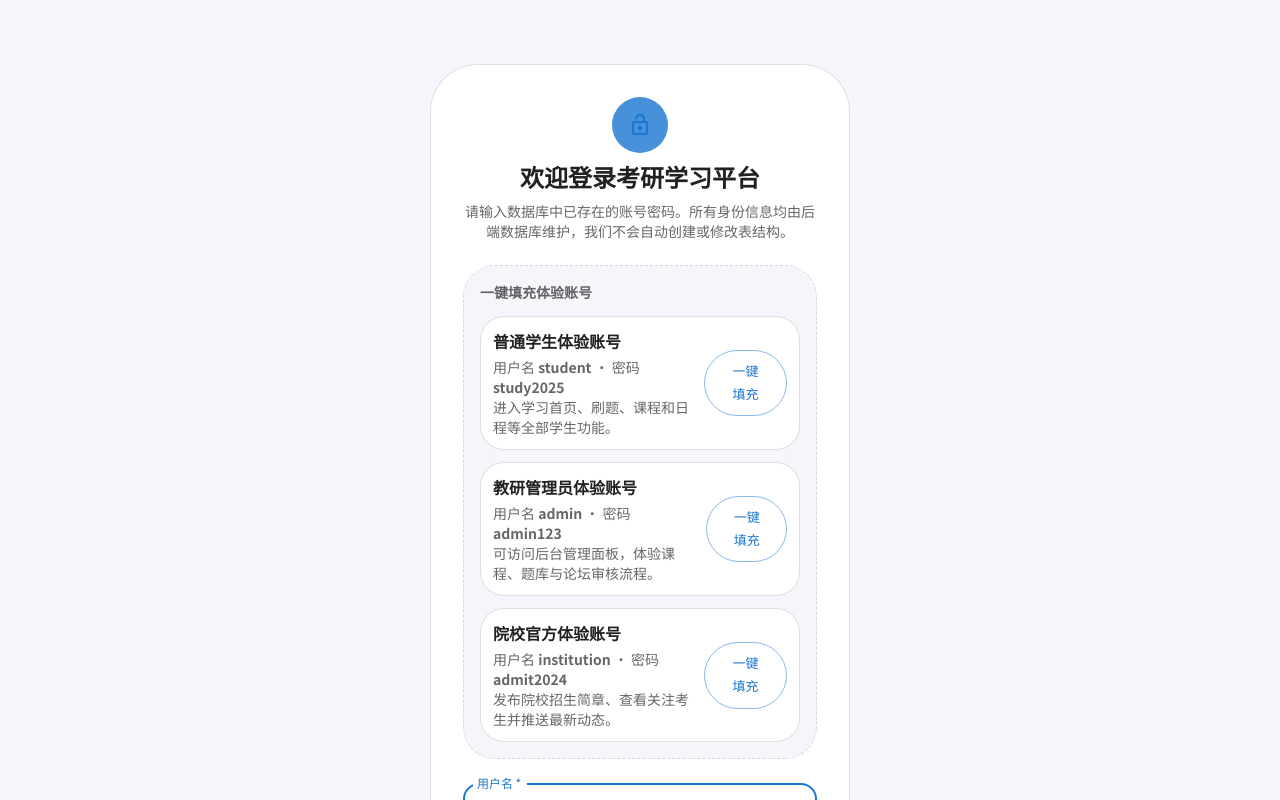
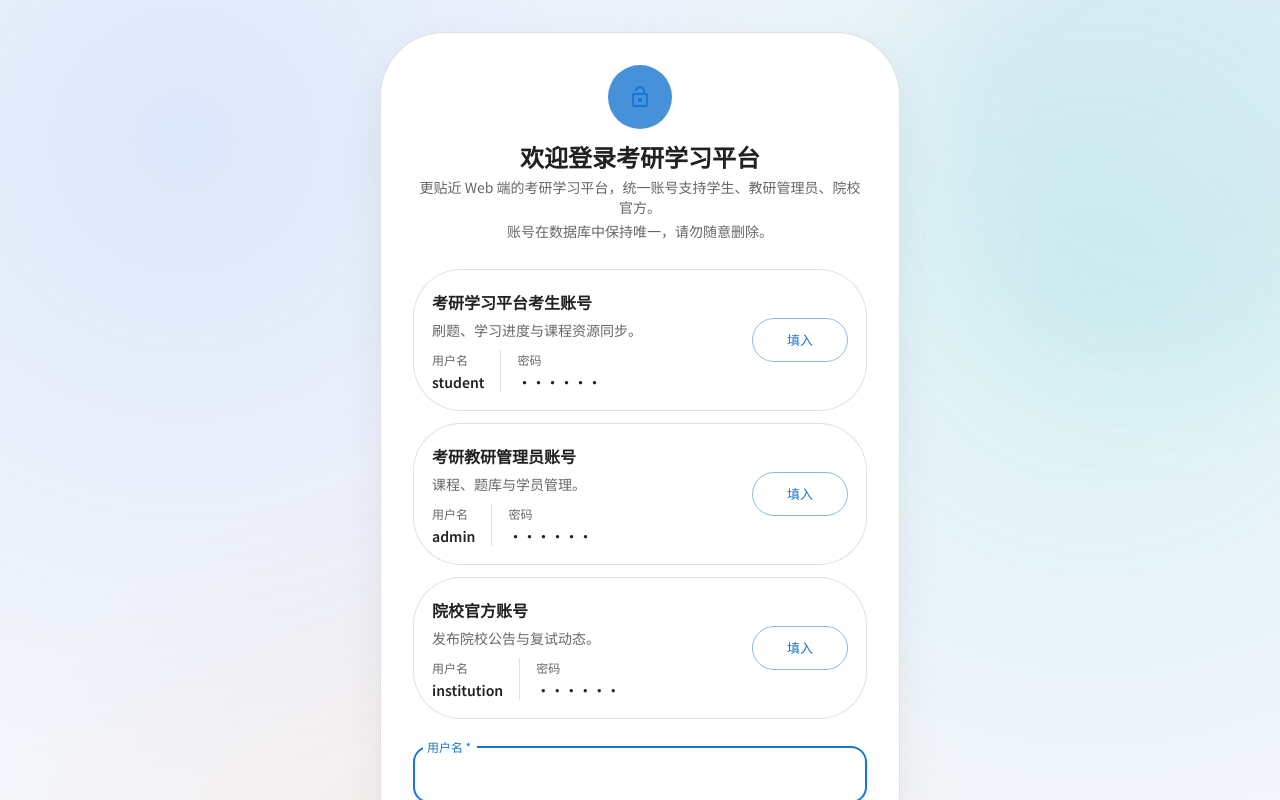
Before and after one commit to z1x2c3v4b5n6/bigwork, a React (Vite) app in the folder frontend/: page /login in a window 1280 px wide. Shown: the top 800 px of the page. Built offline with nearby package versions, Linux system fonts and the light colour scheme; no server answers.

Commit message:
Enhance login background visuals

```diff
--- a/frontend/src/pages/Login.tsx
+++ b/frontend/src/pages/Login.tsx
@@ -3,6 +3,7 @@ import {
   Alert,
   Box,
   Button,
+  Divider,
   Paper,
   Stack,
   TextField,
@@ -18,38 +19,6 @@ interface LocationState {
   };
 }
 
-interface DemoAccount {
-  key: string;
-  label: string;
-  username: string;
-  password: string;
-  description: string;
-}
-
-const demoAccounts: DemoAccount[] = [
-  {
-    key: 'student',
-    label: '普通学生体验账号',
-    username: 'student',
-    password: 'study2025',
-    description: '进入学习首页、刷题、课程和日程等全部学生功能。',
-  },
-  {
-    key: 'admin',
-    label: '教研管理员体验账号',
-    username: 'admin',
-    password: 'admin123',
-    description: '可访问后台管理面板，体验课程、题库与论坛审核流程。',
-  },
-  {
-    key: 'institution',
-    label: '院校官方体验账号',
-    username: 'institution',
-    password: 'admit2024',
-    description: '发布院校招生简章、查看关注考生并推送最新动态。',
-  },
-];
-
 const Login = () => {
   const { login, loading, user } = useAuth();
   const navigate = useNavigate();
@@ -61,11 +30,26 @@ const Login = () => {
   const [password, setPassword] = useState('');
   const [error, setError] = useState<string | null>(null);
 
-  const handleUseAccount = (account: DemoAccount) => {
-    setUsername(account.username);
-    setPassword(account.password);
-    setError(null);
-  };
+  const quickAccounts = [
+    {
+      title: '考研学习平台考生账号',
+      description: '刷题、学习进度与课程资源同步。',
+      username: 'student',
+      password: 'study2025',
+    },
+    {
+      title: '考研教研管理员账号',
+      description: '课程、题库与学员管理。',
+      username: 'admin',
+      password: 'admin123',
+    },
+    {
+      title: '院校官方账号',
+      description: '发布院校公告与复试动态。',
+      username: 'institution',
+      password: 'admit2024',
+    },
+  ];
 
   useEffect(() => {
     if (user) {
@@ -85,25 +69,69 @@ const Login = () => {
     }
   };
 
+  const handleFill = (fillUsername: string, fillPassword: string) => {
+    setUsername(fillUsername);
+    setPassword(fillPassword);
+    setError(null);
+  };
+
   return (
-    <Box sx={{ display: 'flex', justifyContent: 'center', py: 8 }}>
+    <Box
+      sx={{
+        minHeight: '100vh',
+        position: 'relative',
+        overflow: 'hidden',
+        bgcolor: 'linear-gradient(135deg, #f0f5ff 0%, #f9fcff 40%, #f5f7fb 100%)',
+        '&::before': {
+          content: '""',
+          position: 'absolute',
+          inset: -120,
+          background:
+            'radial-gradient(circle at 20% 20%, rgba(57, 130, 255, 0.12), transparent 40%),' +
+            'radial-gradient(circle at 80% 30%, rgba(0, 200, 180, 0.12), transparent 38%),' +
+            'radial-gradient(circle at 40% 80%, rgba(255, 163, 102, 0.12), transparent 36%)',
+          zIndex: 0,
+        },
+        '&::after': {
+          content: '""',
+          position: 'absolute',
+          width: 520,
+          height: 520,
+          borderRadius: '50%',
+          background:
+            'linear-gradient(145deg, rgba(57, 130, 255, 0.08), rgba(0, 200, 180, 0.06))',
+          filter: 'blur(60px)',
+          top: { xs: -180, sm: -140 },
+          right: { xs: -220, sm: -160 },
+          zIndex: 0,
+        },
+        display: 'flex',
+        justifyContent: 'center',
+        alignItems: 'center',
+        p: { xs: 2, sm: 4 },
+      }}
+    >
       <Paper
         elevation={0}
         sx={{
           width: '100%',
-          maxWidth: 420,
-          p: 4,
-          borderRadius: 3,
+          maxWidth: 520,
+          p: { xs: 3, sm: 4 },
+          borderRadius: 4,
           border: '1px solid',
           borderColor: 'divider',
+          bgcolor: '#ffffff',
+          boxShadow: '0 18px 48px rgba(0,0,0,0.06)',
+          position: 'relative',
+          zIndex: 1,
         }}
       >
-        <Stack spacing={3}>
-          <Stack spacing={1} alignItems="center">
+        <Stack spacing={3.5}>
+          <Stack spacing={1.5} alignItems="center" textAlign="center">
             <Box
               sx={{
-                width: 56,
-                height: 56,
+                width: 64,
+                height: 64,
                 borderRadius: '50%',
                 bgcolor: 'primary.light',
                 color: 'primary.main',
@@ -112,69 +140,75 @@ const Login = () => {
                 justifyContent: 'center',
               }}
             >
-              <LockOpenIcon />
+              <LockOpenIcon fontSize="medium" />
             </Box>
+            <Stack spacing={0.5}>
               <Typography variant="h5" fontWeight={700}>
                 欢迎登录考研学习平台
               </Typography>
-            <Typography variant="body2" color="text.secondary" textAlign="center">
-              请输入数据库中已存在的账号密码。所有身份信息均由后端数据库维护，我们不会自动创建或修改表结构。
+              <Typography variant="body2" color="text.secondary">
+                更贴近 Web 端的考研学习平台，统一账号支持学生、教研管理员、院校官方。
+              </Typography>
+              <Typography variant="body2" color="text.secondary">
+                账号在数据库中保持唯一，请勿随意删除。
               </Typography>
             </Stack>
+          </Stack>
 
-          {error ? <Alert severity="error">{error}</Alert> : null}
-
-          <Box
+          <Stack spacing={1.5}>
+            {quickAccounts.map((item) => (
+              <Paper
+                key={item.username}
+                variant="outlined"
                 sx={{
-              border: '1px dashed',
+                  p: 2.25,
+                  borderRadius: 3,
+                  display: 'flex',
+                  alignItems: 'center',
+                  gap: 2,
                   borderColor: 'divider',
-              borderRadius: 2,
-              p: 2,
-              bgcolor: 'background.default',
                 }}
               >
-            <Stack spacing={1.5}>
-              <Typography variant="subtitle2" color="text.secondary" fontWeight={600}>
-                一键填充体验账号
-              </Typography>
-              {demoAccounts.map((account) => (
-                <Stack
-                  key={account.key}
-                  direction={{ xs: 'column', sm: 'row' }}
-                  spacing={1}
-                  alignItems={{ xs: 'flex-start', sm: 'center' }}
-                  justifyContent="space-between"
-                  sx={{
-                    borderRadius: 1.5,
-                    border: '1px solid',
-                    borderColor: 'divider',
-                    p: 1.5,
-                    bgcolor: 'background.paper',
-                  }}
-                >
-                  <Box>
-                    <Typography variant="body1" fontWeight={600}>
-                      {account.label}
+                <Box sx={{ flex: 1 }}>
+                  <Typography variant="subtitle1" fontWeight={700}>
+                    {item.title}
                   </Typography>
                   <Typography variant="body2" color="text.secondary" sx={{ mt: 0.5 }}>
-                      用户名 <strong>{account.username}</strong> · 密码 <strong>{account.password}</strong>
+                    {item.description}
                   </Typography>
-                    <Typography variant="body2" color="text.secondary">
-                      {account.description}
+                  <Stack direction="row" spacing={2} sx={{ mt: 1.25 }}>
+                    <Stack spacing={0.25}>
+                      <Typography variant="caption" color="text.secondary">
+                        用户名
                       </Typography>
+                      <Typography variant="body2" fontWeight={600}>
+                        {item.username}
+                      </Typography>
+                    </Stack>
+                    <Divider flexItem orientation="vertical" />
+                    <Stack spacing={0.25}>
+                      <Typography variant="caption" color="text.secondary">
+                        密码
+                      </Typography>
+                      <Typography variant="body2" fontWeight={600}>
+                        ••••••
+                      </Typography>
+                    </Stack>
+                  </Stack>
                 </Box>
                 <Button
                   variant="outlined"
                   size="small"
-                    onClick={() => handleUseAccount(account)}
-                    disabled={loading}
+                  onClick={() => handleFill(item.username, item.password)}
+                  sx={{ minWidth: 96, borderRadius: 2 }}
                 >
-                    一键填充
+                  填入
                 </Button>
-                </Stack>
+              </Paper>
             ))}
           </Stack>
-          </Box>
+
+          {error ? <Alert severity="error">{error}</Alert> : null}
 
           <Box component="form" onSubmit={handleSubmit} noValidate>
             <Stack spacing={2}>
@@ -199,10 +233,16 @@ const Login = () => {
                 variant="contained"
                 size="large"
                 disabled={loading}
+                sx={{ borderRadius: 2, py: 1.4 }}
               >
                 {loading ? '正在登录…' : '登录'}
               </Button>
-              <Button component={RouterLink} to="/register" disabled={loading}>
+              <Button
+                component={RouterLink}
+                to="/register"
+                disabled={loading}
+                sx={{ borderRadius: 2 }}
+              >
                 没有账号？立即注册
               </Button>
             </Stack>
```
Lines whose indentation alone changed are shown as unchanged.
